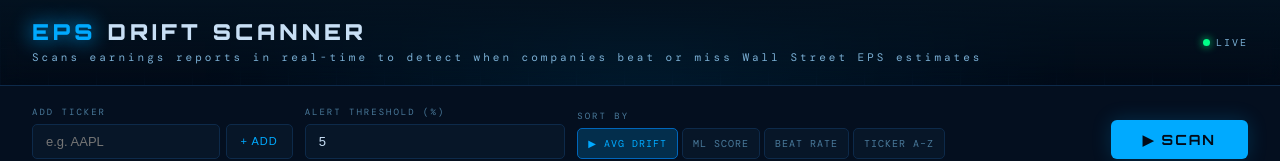
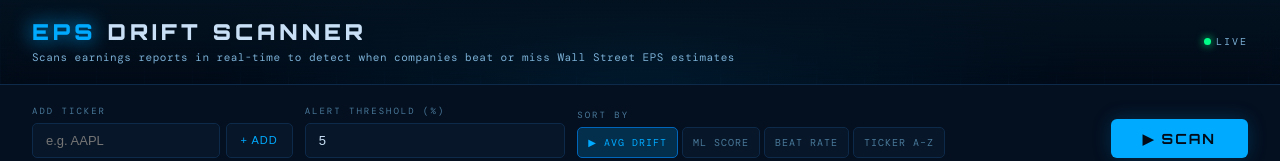
Before and after one commit to aryan29-dev/EPS-Drift-Scanner, a React (Vite) app in the folder frontend/: page / in a window 1280 px wide. Shown: the top 161 px of the page. Built offline with nearby package versions, Linux system fonts and the light colour scheme; no server answers.

Commit message:
Fixed formatting issues in Header component

```diff
--- a/frontend/src/components/Header.jsx
+++ b/frontend/src/components/Header.jsx
@@ -4,10 +4,14 @@ export default function Header({ alertCount, lastScanned, tickerCount }) {
     return (
         <header className={styles.header}>
             <div className={styles.left}>
-                <div className={styles.logo}>
-                    <span className={styles.logoAccent}>EPS</span> DRIFT SCANNER
+                <div className={styles.top}>
+                    <div className={styles.logo}>
+                        <span className={styles.logoAccent}>EPS</span> DRIFT SCANNER
+                    </div>
                 </div>
-                <div className={styles.tagline}>Scans earnings reports in real-time to detect when companies beat or miss Wall Street EPS estimates</div>
+                <div className={styles.tagline}>
+                    Scans earnings reports in real-time to detect when companies beat or miss Wall Street EPS estimates
+                </div>
             </div>
             <div className={styles.right}>
                 {lastScanned && (
--- a/frontend/src/components/Header.module.css
+++ b/frontend/src/components/Header.module.css
@@ -1,10 +1,8 @@
 /* Header.module.css */
 .header {
   display: flex;
-  flex-wrap: wrap;
-  gap: 12px;
-  justify-content: space-between;
-  align-items: flex-start;
+  flex-direction: column;
+  gap: 8px;
   padding: 14px 16px;
   border-bottom: 1px solid var(--border);
   background: linear-gradient(180deg, #031220 0%, transparent 100%);
@@ -14,10 +12,11 @@
   backdrop-filter: blur(12px);
 }
 
-.left {
-  flex: 1;
-  min-width: 0;
-  max-width: 100%;
+.top {
+  display: flex;
+  justify-content: space-between;
+  align-items: center;
+  gap: 12px;
 }
 
 .logo {
@@ -33,21 +32,11 @@
   text-shadow: 0 0 20px var(--blue);
 }
 
-.tagline {
-  font-size: 11px;
-  color: var(--text-dim);
-  letter-spacing: 0.5px;
-  margin-top: 4px;
-  line-height: 1.6;
-  word-break: normal;
-  overflow-wrap: break-word;
-}
-
 .right {
   display: flex;
   align-items: center;
-  gap: 14px;
-  flex-wrap: wrap;
+  gap: 12px;
+  flex-shrink: 0;
 }
 
 .meta {
@@ -63,7 +52,7 @@
 }
 
 .metaVal {
-  font-size: 13px;
+  font-size: 12px;
   color: var(--blue);
   font-weight: 500;
 }
@@ -72,17 +61,17 @@
   background: #ff335518;
   border: 1px solid #ff335540;
   color: var(--red);
-  font-size: 11px;
-  padding: 5px 12px;
+  font-size: 10px;
+  padding: 4px 10px;
   border-radius: 4px;
   letter-spacing: 1px;
-  animation: pulse-blue 2s infinite;
+  white-space: nowrap;
 }
 
 .liveDot {
   display: flex;
   align-items: center;
-  gap: 6px;
+  gap: 5px;
   font-size: 10px;
   color: var(--text-dim);
   letter-spacing: 2px;
@@ -100,11 +89,30 @@
   flex-shrink: 0;
 }
 
+.tagline {
+  font-size: 11px;
+  color: var(--text-dim);
+  letter-spacing: 0.3px;
+  line-height: 1.5;
+  width: 100%;
+}
+
 @media (min-width: 768px) {
   .header {
+    flex-direction: row;
+    align-items: center;
     padding: 18px 32px;
-    flex-wrap: nowrap;
-    align-items: center;
+    gap: 16px;
+  }
+
+  .left {
+    flex: 1;
+    min-width: 0;
+  }
+
+  .top {
+    justify-content: flex-start;
+    margin-bottom: 4px;
   }
 
   .logo {
@@ -113,6 +121,10 @@
   }
 
   .tagline {
-    letter-spacing: 3px;
+    letter-spacing: 0.5px;
+  }
+
+  .right {
+    gap: 20px;
   }
 }
```
